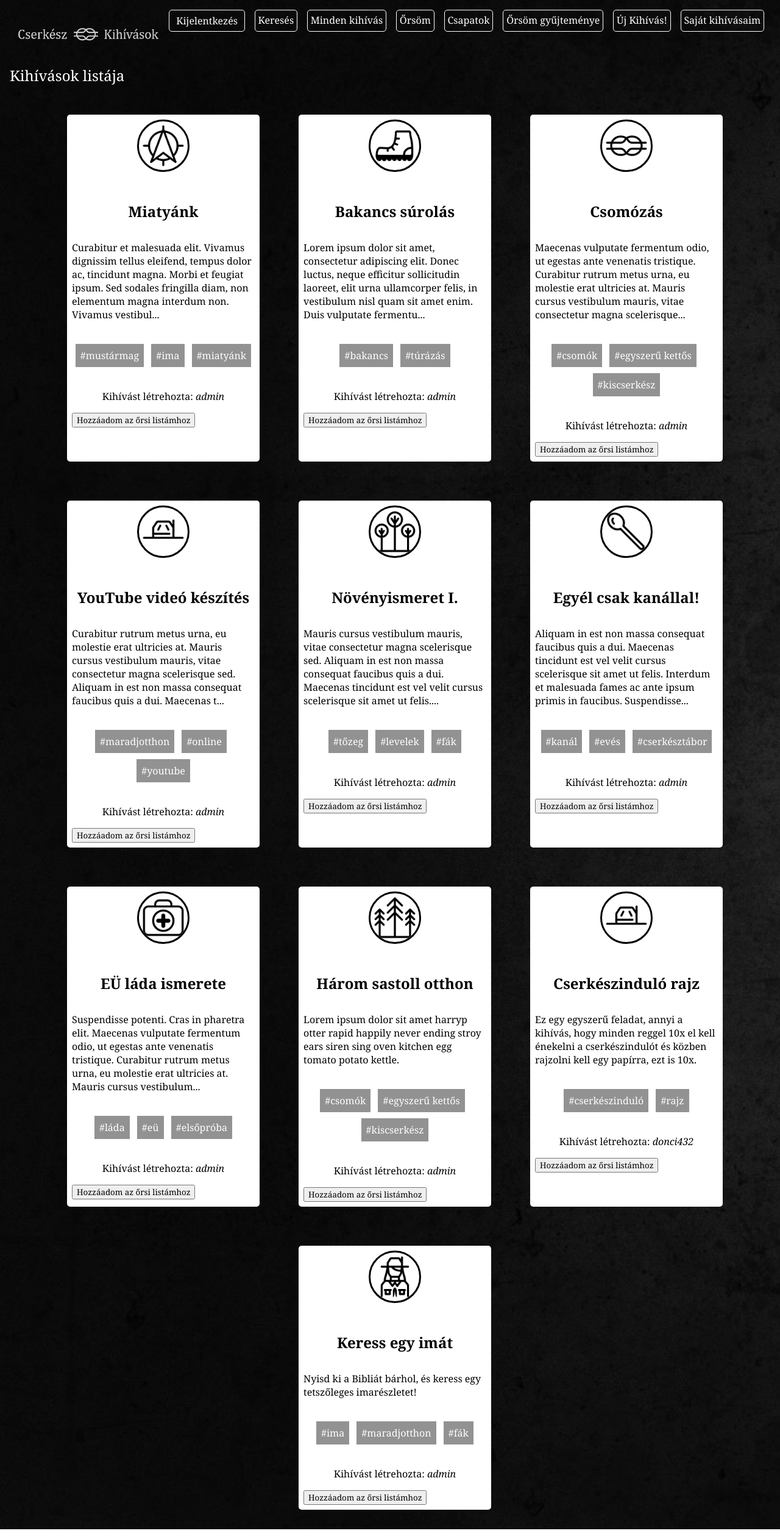
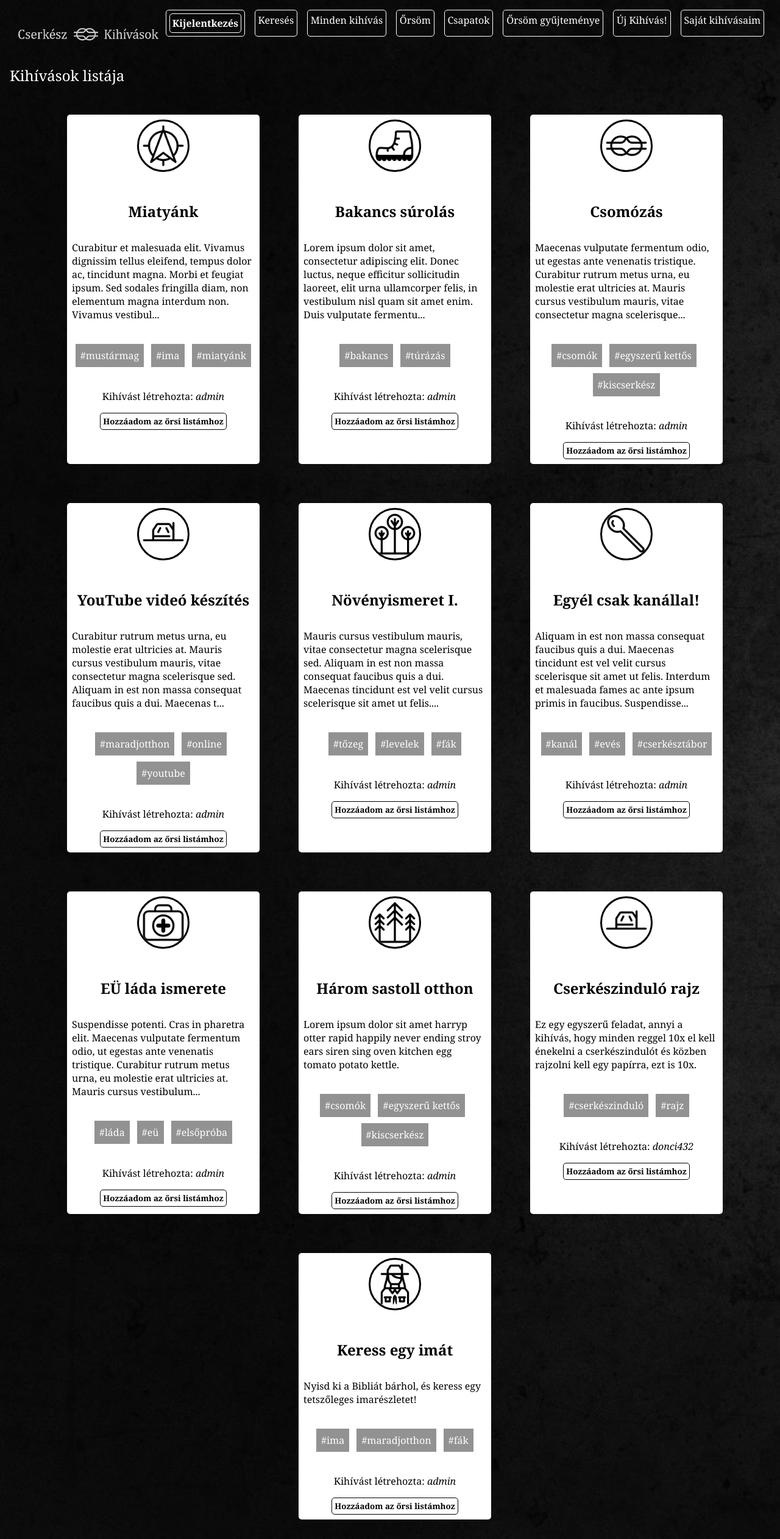
Before and after one commit to formdenes/django-blog, a Django app: page /kihivasok/ in a window 1280 px wide. Shown: the whole page at 61% size. Run offline with Django 3.2, Linux system fonts and the light colour scheme; a user stored in the database is signed in; data comes from the database, SQL or seed files in the repository; both versions use the stored data as it was after the commit; parts of the project's set-up code (start-up, migrations or seed data) failed here and were passed over.

Commit message:
minor css update

```diff
--- a/assets/style.css
+++ b/assets/style.css
@@ -205,6 +205,21 @@ section h2{
     display: none;
 }
 
+.addToList{
+    display: flex;
+    flex-direction: column;
+    justify-content: center;
+    align-items: center;
+}
+
+input[type=submit], button[type=submit]{
+    border: 1px solid;
+    font-weight: bold;
+    border-radius: 5px;
+    background-color: transparent;
+    padding: .25rem;
+}
+
 .test{
     background-color: pink;
     color: black;
```
Also changed, not shown: db.sqlite3.
